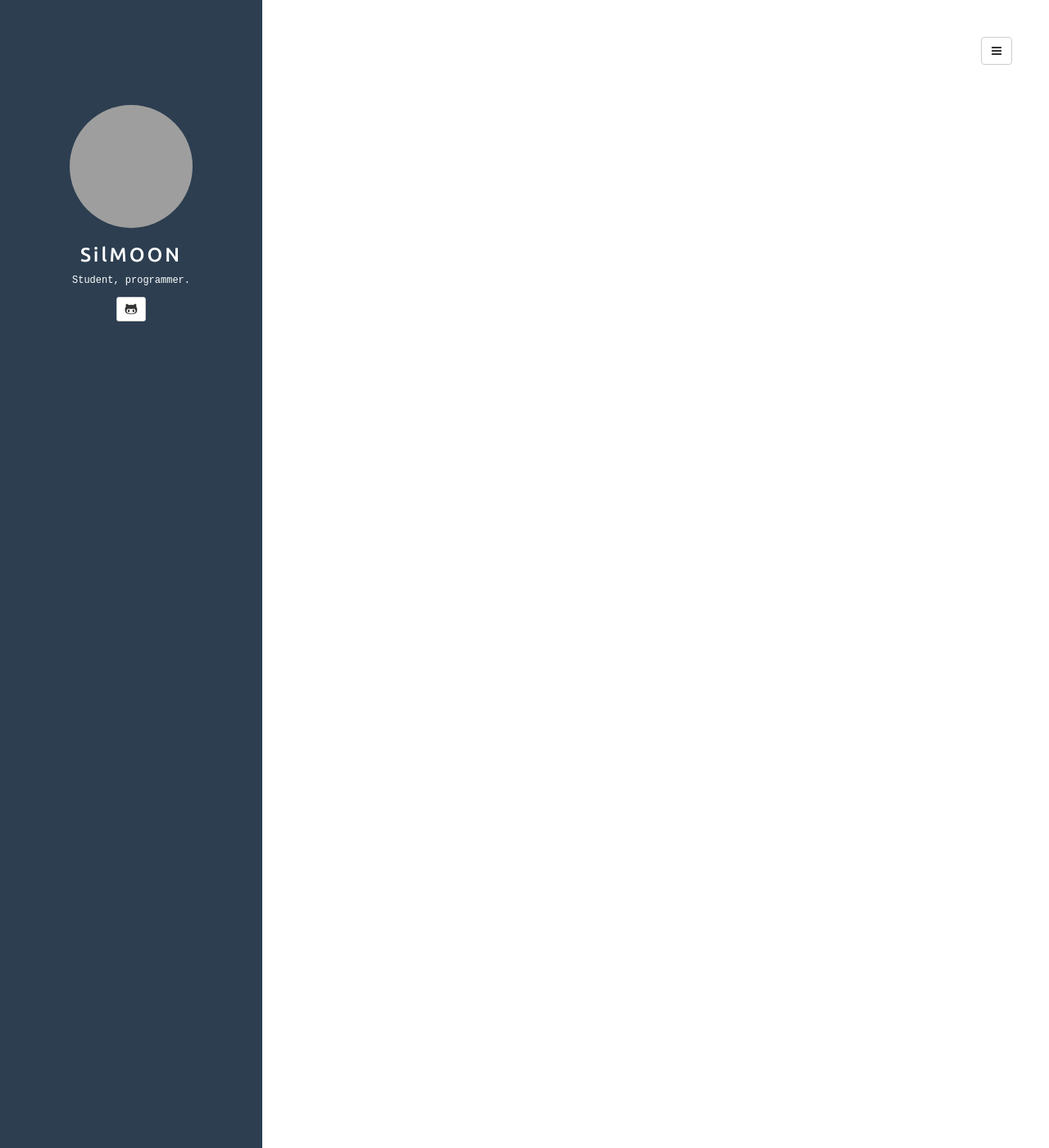
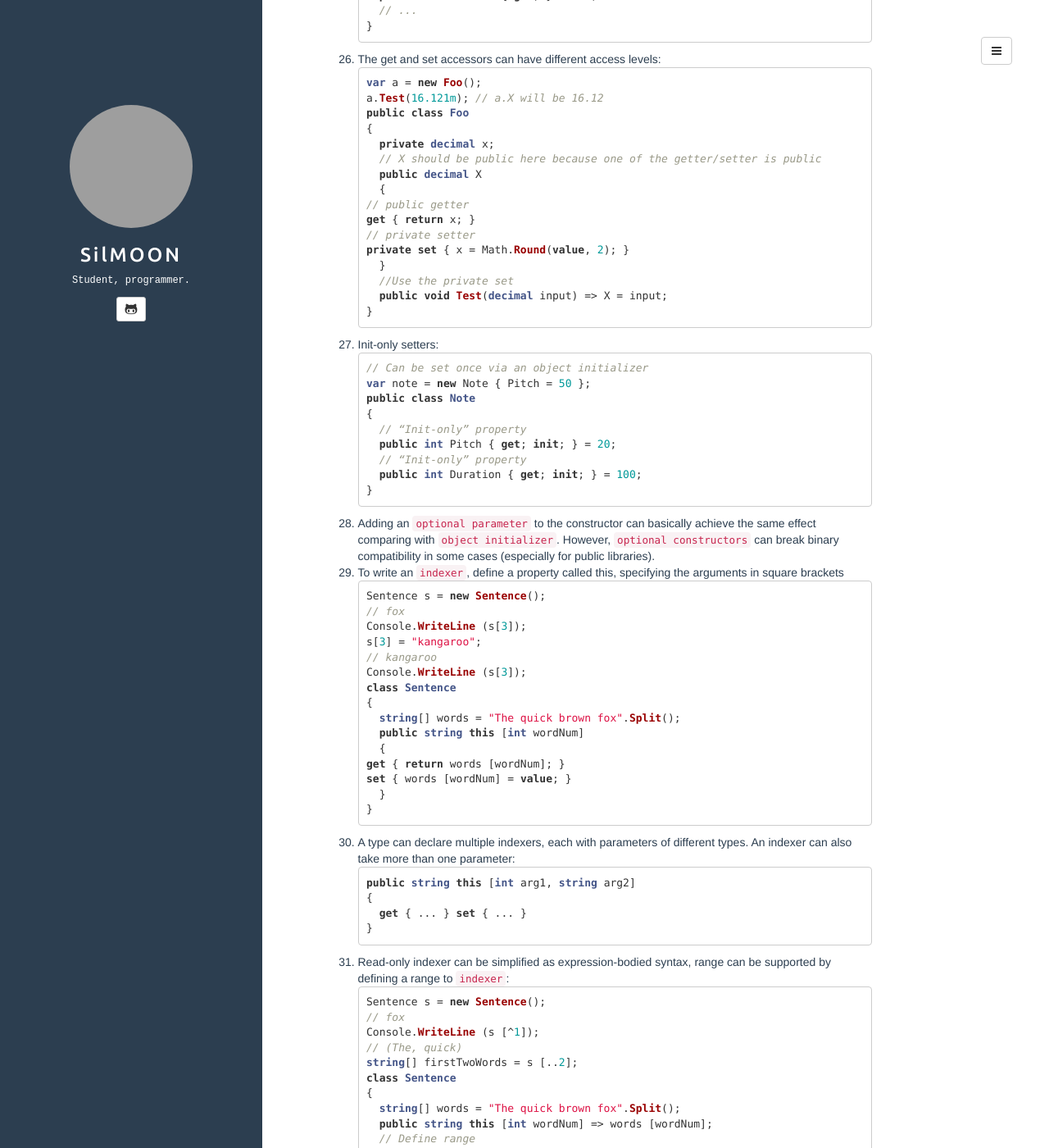
Before and after one commit to SilMOON/silmoon.github.io, a Jekyll site: the page built from _posts/2023-03-05-some-csharp-notes.md, in a window 1280 px wide and 1400 px high, scrolled down 6556 px. Shown: the whole window at 82% size. Built offline with Jekyll 4.4.1, drawn with Linux system fonts in a browser that asks for light colours; comment, search, counter and statistics services are not loaded; some of the changed text lies outside the part shown; grey boxes are pictures that could not be loaded.

Commit message:
edit post

````diff
--- a/_posts/2023-03-05-some-csharp-notes.md
+++ b/_posts/2023-03-05-some-csharp-notes.md
@@ -272,6 +272,8 @@ class Rectangle
     Width = width;
     Height = height;
   }
+  // The constructor above is equivalent to
+  public Rectangle (float width, float height) => (Width, Height) = (width, height);
   // Deconstruct must be called Deconstruct and have one or more out parameters
   public void Deconstruct(out float width, out float height)
   {
@@ -283,11 +285,16 @@ class Rectangle
 22. To call the deconstructor, we can use the following syntax:
 ```c#
 var rect = new Rectangle (3, 4);
-(float width, float height) = rect; // Deconstruction
-Console.WriteLine (width + " " + height); // 3 4
+// Deconstruction
+(float width, float height) = rect;
+// 3 4
+Console.WriteLine (width + " " + height);
 // The deconstruction part above is equivalent to
 float width, height;
 rect.Deconstruct(out width, out height);
+// equivalent to
+float width, height;
+(width, height) = rect;
 // equivalent to
 rect.Deconstruct (out var width, out var height);
 // equivalent to
@@ -297,3 +304,127 @@ var (width, height) = rect;
 // use `_` if don't care one or more variables
 var (_, height) = rect;
 ```
+23. Any accessible fields or properties of an object can be set via an `object initializer` directly after construction, no need to set each fields separately:
+```c#
+public class Bunny
+{
+  public string Name;
+  public bool LikesCarrots;
+  public bool LikesHumans;
+  public Bunny () {}
+  public Bunny (string n) { Name = n; }
+}
+// Note parameterless constructors can omit empty parentheses
+Bunny b1 = new Bunny { Name="Bo", LikesCarrots=true, LikesHumans=false };
+Bunny b2 = new Bunny ("Bo") { LikesCarrots=true, LikesHumans=false };
+```
+24. Comparing with `field`, a `property` gives more control on how to get/set:
+```c#
+public class Stock
+{
+  // Private "backing" field
+  decimal currentPrice;
+  // The public property
+  public decimal CurrentPrice
+  {
+    get => currentPrice;
+    // Can put some validation and throw a custom exception if needed
+    set { currentPrice = value; }
+  }
+}
+```
+25. `Property initializer` can be added to automatic properties:
+```c#
+public class Stock{
+  public decimal CurrentPrice { get; set; } = 123;
+  public int Maximum { get; } = 999;
+  // ...
+}
+```
+26. The get and set accessors can have different access levels:
+```c#
+var a = new Foo();
+a.Test(16.121m); // a.X will be 16.12
+public class Foo
+{
+  private decimal x;
+  // X should be public here because one of the getter/setter is public
+  public decimal X
+  {
+    // public getter
+    get { return x; }
+    // private setter
+    private set { x = Math.Round(value, 2); }
+  }
+  //Use the private set
+  public void Test(decimal input) => X = input;
+}
+```
+27. Init-only setters:
+```c#
+// Can be set once via an object initializer
+var note = new Note { Pitch = 50 };
+public class Note
+{
+  // “Init-only” property
+  public int Pitch { get; init; } = 20;
+  // “Init-only” property
+  public int Duration { get; init; } = 100;
+}
+```
+28. Adding an `optional parameter` to the constructor can basically achieve the same effect comparing with `object initializer`. However, `optional constructors` can break binary compatibility in some cases (especially for public libraries).
+29. To write an `indexer`, define a property called this, specifying the arguments in square brackets
+```c#
+Sentence s = new Sentence();
+// fox
+Console.WriteLine (s[3]);
+s[3] = "kangaroo";
+// kangaroo
+Console.WriteLine (s[3]);
+class Sentence
+{
+  string[] words = "The quick brown fox".Split();
+  public string this [int wordNum]
+  {
+    get { return words [wordNum]; }
+    set { words [wordNum] = value; }
+  }
+}
+```
+30. A type can declare multiple indexers, each with parameters of different types. An indexer can also take more than one parameter:
+```c#
+public string this [int arg1, string arg2]
+{
+  get { ... } set { ... }
+}
+```
+31. Read-only indexer can be simplified as expression-bodied syntax, range can be supported by defining a range to `indexer`:
+```c#
+Sentence s = new Sentence();
+// fox
+Console.WriteLine (s [^1]);
+// (The, quick)
+string[] firstTwoWords = s [..2];
+class Sentence
+{
+  string[] words = "The quick brown fox".Split();
+  public string this [int wordNum] => words [wordNum];
+  // Define range
+  public string[] this [Range range] => words [range];
+}
+```
+32. A static constructor executes once per type rather than once per instance. A type can define only one static constructor, and it must be parameterless and have the same name as the type:
+```c#
+class Test
+{
+  static Test() { Console.WriteLine ("Type Initialized"); }
+}
+```
+33. `Module initializers` which execute once per assembly (when the assembly is first loaded) was introduced from C# 9. To define a module initializer, write a static void method and then apply the `[ModuleInitializer]` attribute to that method:
+```c#
+[System.Runtime.CompilerServices.ModuleInitializer]
+internal static void InitAssembly()
+{
+  // ...
+}
+```
````
